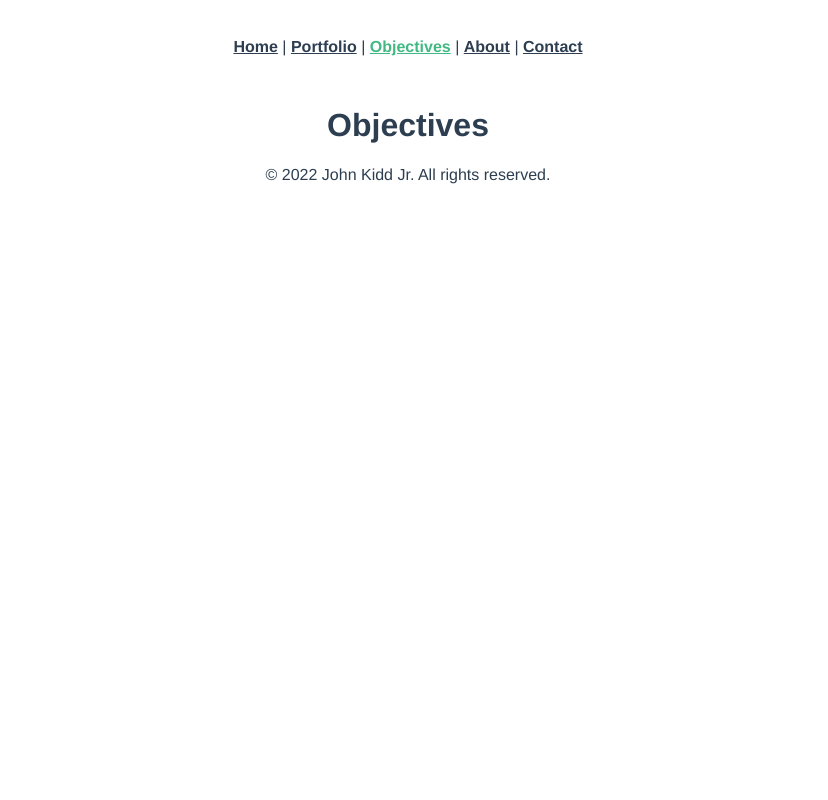
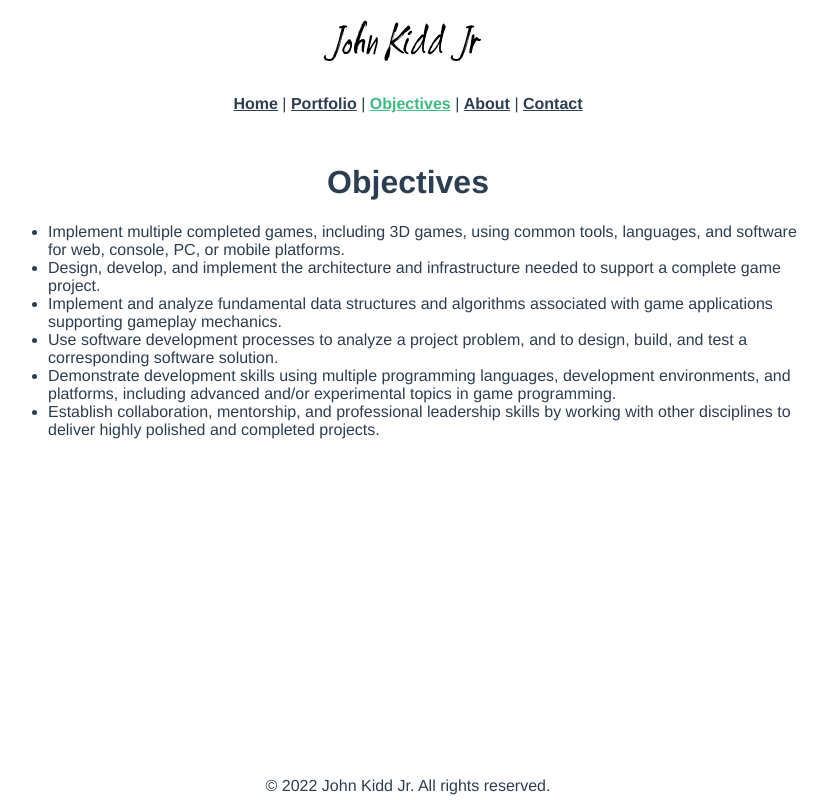
Before and after one commit to johnkiddjr/johnkiddjr.com, a Vue app in the folder ui/: page /objectives in a window 1280 px wide. Shown: the whole page, without its empty margins (232-1060 px from the left). Built offline with nearby package versions, Linux system fonts and the light colour scheme.

Commit message:
objectives placeholder completed

```diff
--- a/ui/src/App.vue
+++ b/ui/src/App.vue
@@ -29,7 +29,7 @@ export default {
 }
 
 nav {
-  padding: 30px;
+  padding: 0px 30px 30px 30px;
 
   a {
     font-weight: bold;
@@ -40,4 +40,10 @@ nav {
     }
   }
 }
+
+.bodytext {
+  text-align: left;
+  max-width: 800px;
+  margin: auto;
+}
 </style>
--- a/ui/src/components/Footer.vue
+++ b/ui/src/components/Footer.vue
@@ -1,5 +1,5 @@
 <template>
-  <div>
+  <div class="footer">
     &copy; 2022 John Kidd Jr. All rights reserved.
   </div>
 </template>
@@ -11,3 +11,13 @@ export default defineComponent({
   name: 'FooterComponent',
 });
 </script>
+
+<style lang="scss">
+.footer {
+  position: fixed;
+  left: 0;
+  bottom: 5px;
+  width: 100%;
+  text-align: center;
+}
+</style>
--- a/ui/src/components/Header.vue
+++ b/ui/src/components/Header.vue
@@ -1,4 +1,6 @@
 <template>
+  <div>
+    <img src="../assets/header.png" alt="John Kidd Jr Header" />
     <nav>
       <router-link to="/">Home</router-link> |
       <router-link to="/portfolio">Portfolio</router-link> |
@@ -6,6 +8,7 @@
       <router-link to="/about">About</router-link> |
       <router-link to="/contact">Contact</router-link>
     </nav>
+  </div>
 </template>
 
 <script lang="ts">
--- a/ui/src/views/ObjectivesView.vue
+++ b/ui/src/views/ObjectivesView.vue
@@ -1,8 +1,35 @@
 <template>
   <div class="objectives">
     <h1>Objectives</h1>
-    <span class="bodytext">
-    </span>
+    <div class="bodytext">
+      <ul>
+        <li>
+          Implement multiple completed games, including 3D games, using common tools,
+          languages, and software for web, console, PC, or mobile platforms.
+        </li>
+        <li>
+          Design, develop, and implement the architecture and infrastructure
+          needed to support a complete game project.
+        </li>
+        <li>
+          Implement and analyze fundamental data structures and algorithms associated
+          with game applications supporting gameplay mechanics.
+        </li>
+        <li>
+          Use software development processes to analyze a project problem, and to design,
+          build, and test a corresponding software solution.
+        </li>
+        <li>
+          Demonstrate development skills using multiple programming languages, development
+          environments, and platforms, including advanced and/or experimental topics
+          in game programming.
+        </li>
+        <li>
+          Establish collaboration, mentorship, and professional leadership skills by working
+          with other disciplines to deliver highly polished and completed projects.
+        </li>
+      </ul>
+    </div>
   </div>
 </template>
 
```
Also changed, not shown: ui/src/assets/header.png (added). Lines whose indentation alone changed are shown as unchanged.
